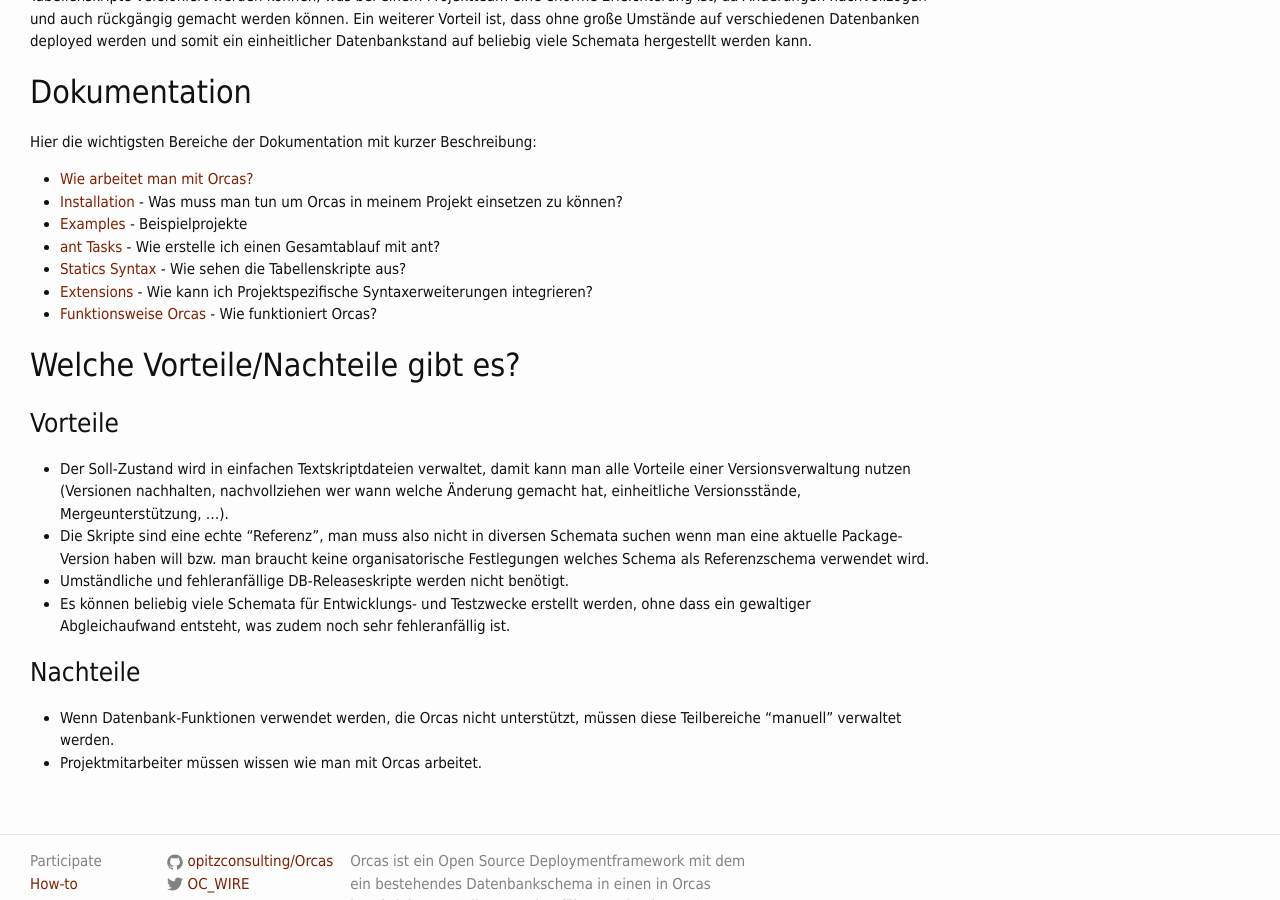
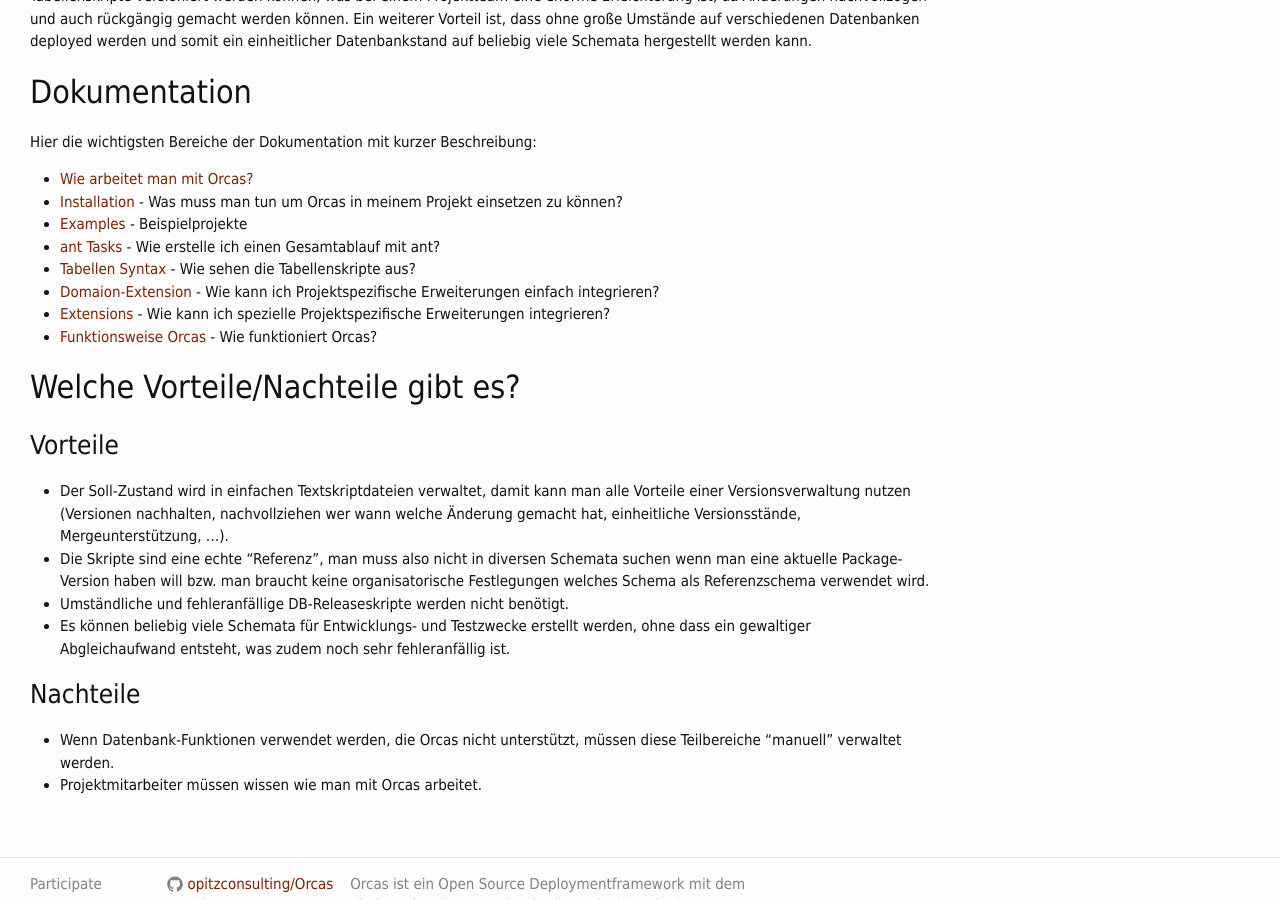
Before and after one commit to opitzconsulting/orcas, a Jekyll site: the page built from _docs/about.md, in a window 1280 px wide and 900 px high, scrolled down 1250 px. Built offline with Jekyll 4.4.1, drawn with Linux system fonts in a browser that asks for light colours; some of the changed text lies outside the part shown.

Commit message:
documentation

```diff
--- a/_docs/about.md
+++ b/_docs/about.md
@@ -47,8 +47,9 @@
 - [Installation]({{site.baseurl}}/docs/installation/) - Was muss man tun um Orcas in meinem Projekt einsetzen zu können?
 - [Examples]({{site.baseurl}}/docs/examples/) - Beispielprojekte
 - [ant Tasks]({{site.baseurl}}/docs/ant-tasks/) - Wie erstelle ich einen Gesamtablauf mit ant?
-- [Statics Syntax]({{site.baseurl}}/docs/statics-syntax/) - Wie sehen die Tabellenskripte aus?
-- [Extensions]({{site.baseurl}}/docs/extensions/) - Wie kann ich Projektspezifische Syntaxerweiterungen integrieren?
+- [Tabellen Syntax]({{site.baseurl}}/docs/statics-syntax/) - Wie sehen die Tabellenskripte aus?
+- [Domaion-Extension]({{site.baseurl}}/docs/domain-extension/) - Wie kann ich Projektspezifische Erweiterungen einfach integrieren?
+- [Extensions]({{site.baseurl}}/docs/extensions/) - Wie kann ich spezielle Projektspezifische Erweiterungen integrieren?
 - [Funktionsweise Orcas]({{site.baseurl}}/docs/how-it-works/) - Wie funktioniert Orcas?
 
 ##Welche Vorteile/Nachteile gibt es?
--- a/_includes/navigation.html
+++ b/_includes/navigation.html
@@ -16,7 +17,7 @@
       <ul>
         <li><a href="{{site.baseurl}}/docs/project-structure/">&rarr; Projekt-Struktur</a></li>
         <li><a href="{{site.baseurl}}/docs/ant-tasks/">&rarr; ant-Tasks zur Ablaufsteuerung</a></li>
-        <li><a href="{{site.baseurl}}/docs/statics-syntax/">&rarr; Statics Syntax</a></li>
+        <li><a href="{{site.baseurl}}/docs/statics-syntax/">&rarr; Tabellen Syntax</a></li>
         <li><a href="{{site.baseurl}}/docs/domain-extension/">&rarr; Domain-Extension</a></li>
         <li><a href="{{site.baseurl}}/docs/extensions/">&rarr; Extensions</a></li>
       </ul>
```
Also changed, not shown: other parts of _includes/navigation.html (+1 -0 lines), _docs/liquibase.md (added, +39 -0 lines), _docs/usage.md (+4 -0 lines).
